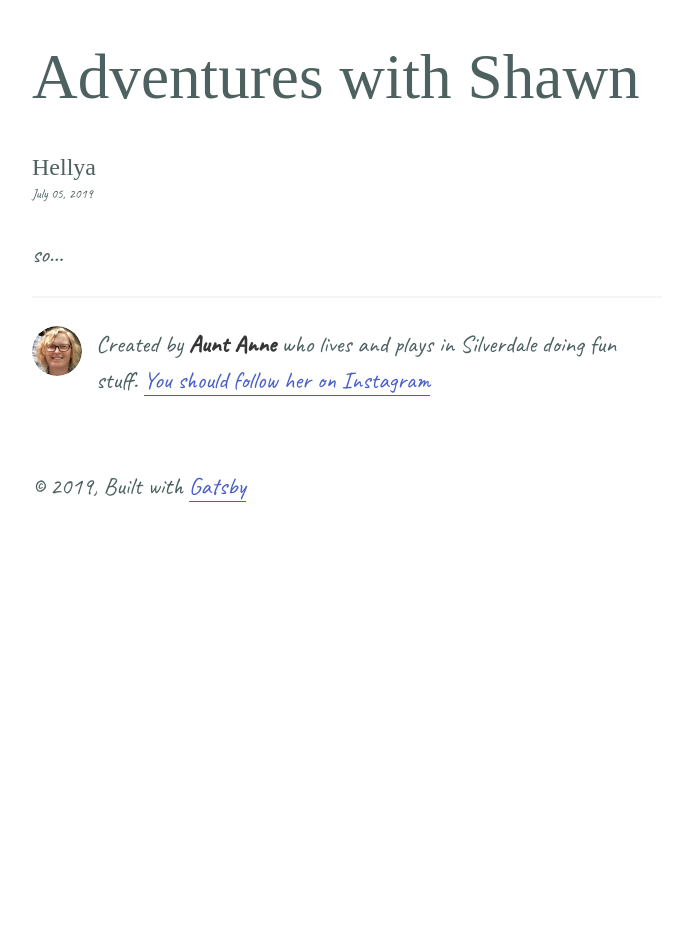
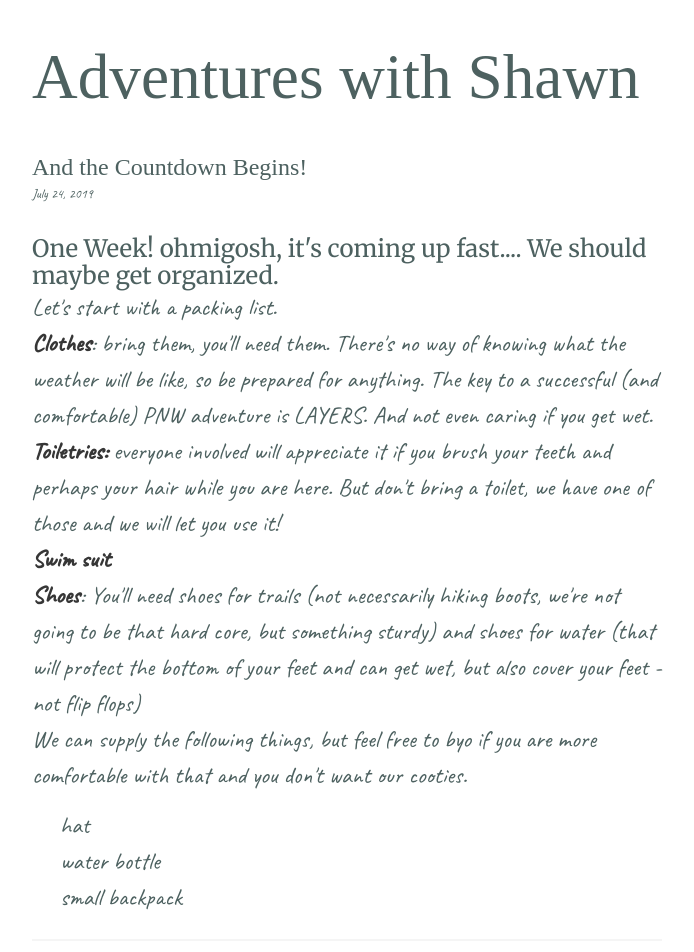
Before and after one commit to auntanne/adventureswithshawn, a Gatsby site: page /2019-07-04-hellya/ in a window 1280 px wide. Shown: the top 952 px of the page, without its empty margins (293-987 px from the left). Before the commit the page ends 800 px from the top, so only its background shows below. Built offline with nearby package versions, Linux system fonts and the light colour scheme; Gatsby itself is replaced by a stand-in of ours; some packages are replaced by stand-ins of ours; a web font is replaced by a local one.

Commit message:
Update Blog “2019-07-04-hellya”

```diff
--- a/content/blog/2019-07-04-hellya.md
+++ b/content/blog/2019-07-04-hellya.md
@@ -1,6 +1,17 @@
 ---
-title: Hellya
-date: 2019-07-05T05:40:53.146Z
+title: And the Countdown Begins!
+date: 2019-07-24T04:20:53.146Z
 description: all the things
 ---
-so...
+## One Week! ohmigosh, it's coming up fast.... We should maybe get organized.
+
+Let's start with a packing list.
+
+* **Clothes**: bring them, you'll need them. There's no way of knowing what the weather will be like, so be prepared for anything.  The key to a successful (and comfortable) PNW adventure is LAYERS. And not even caring if you get wet.
+* **Toiletries:** everyone involved will appreciate it if you brush your teeth and perhaps your hair while you are here. But don't bring a toilet, we have one of those and we will let you use it!
+* **Swim suit**
+* **Shoes**: You'll need shoes for trails (not necessarily hiking boots, we're not going to be that hard core, but something sturdy) and shoes for water (that will protect the bottom of your feet and can get wet, but also cover your feet - not flip flops)
+* We can supply the following things, but feel free to byo if you are more comfortable with that and you don't want our cooties.
+  * hat
+  * water bottle
+  * small backpack
```
